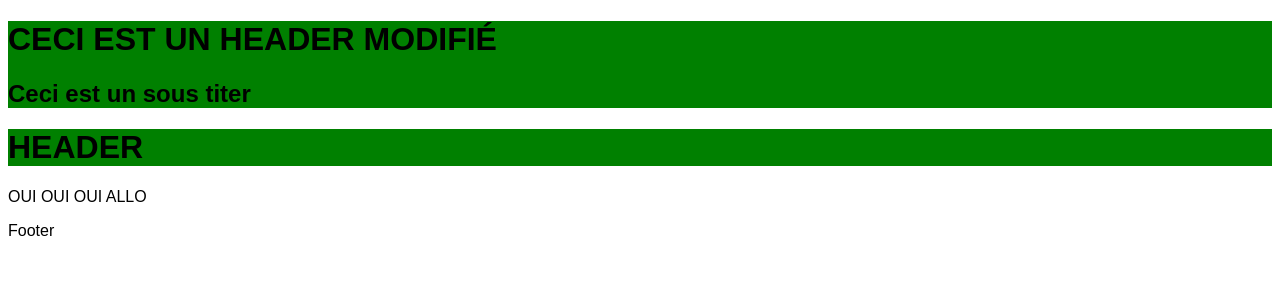
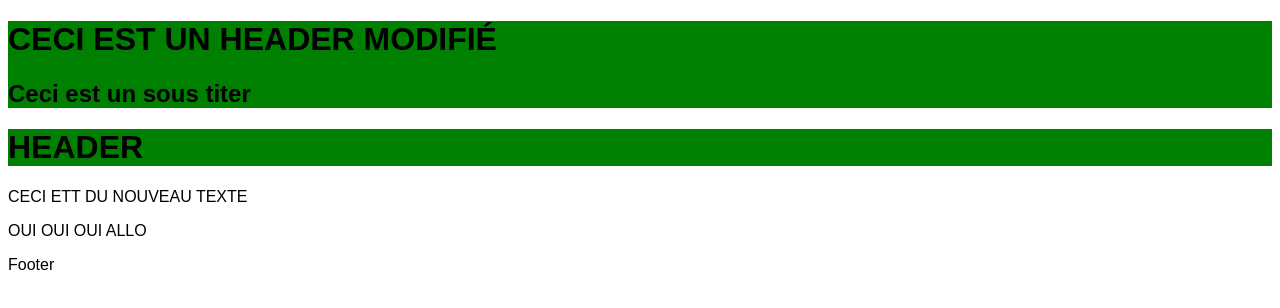
Before and after one commit to ZackForget/Exercice-3-2, a plain HTML site: page index.html in a window 1280 px wide. Drawn offline with Linux system fonts and the light colour scheme.

Commit message:
E nouveau texte main

```diff
--- a/index.html
+++ b/index.html
@@ -23,6 +23,7 @@
         <h1>HEADER</h1>
     </header>
     <main>
+        <p>CECI ETT DU NOUVEAU TEXTE</p>
     <p>OUI OUI OUI ALLO</p>
         </main>
 
```
